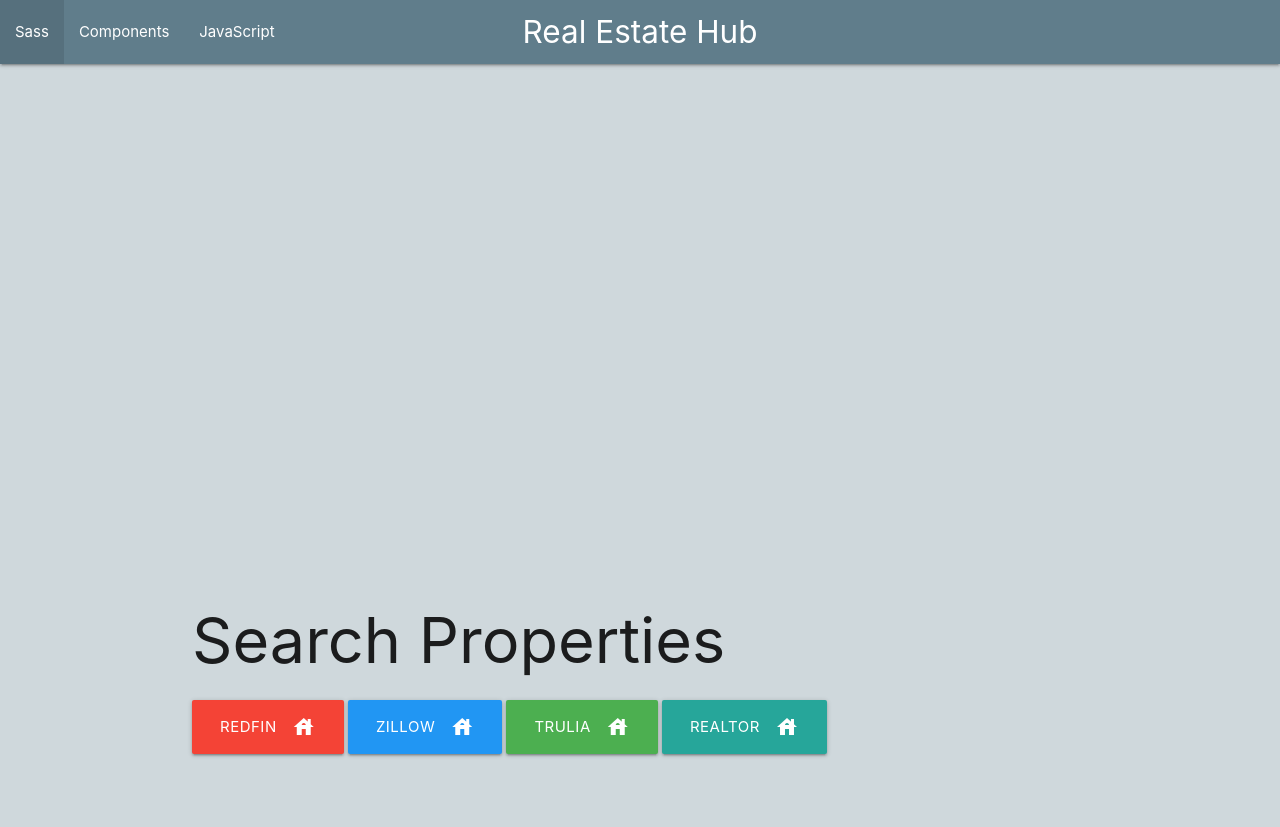
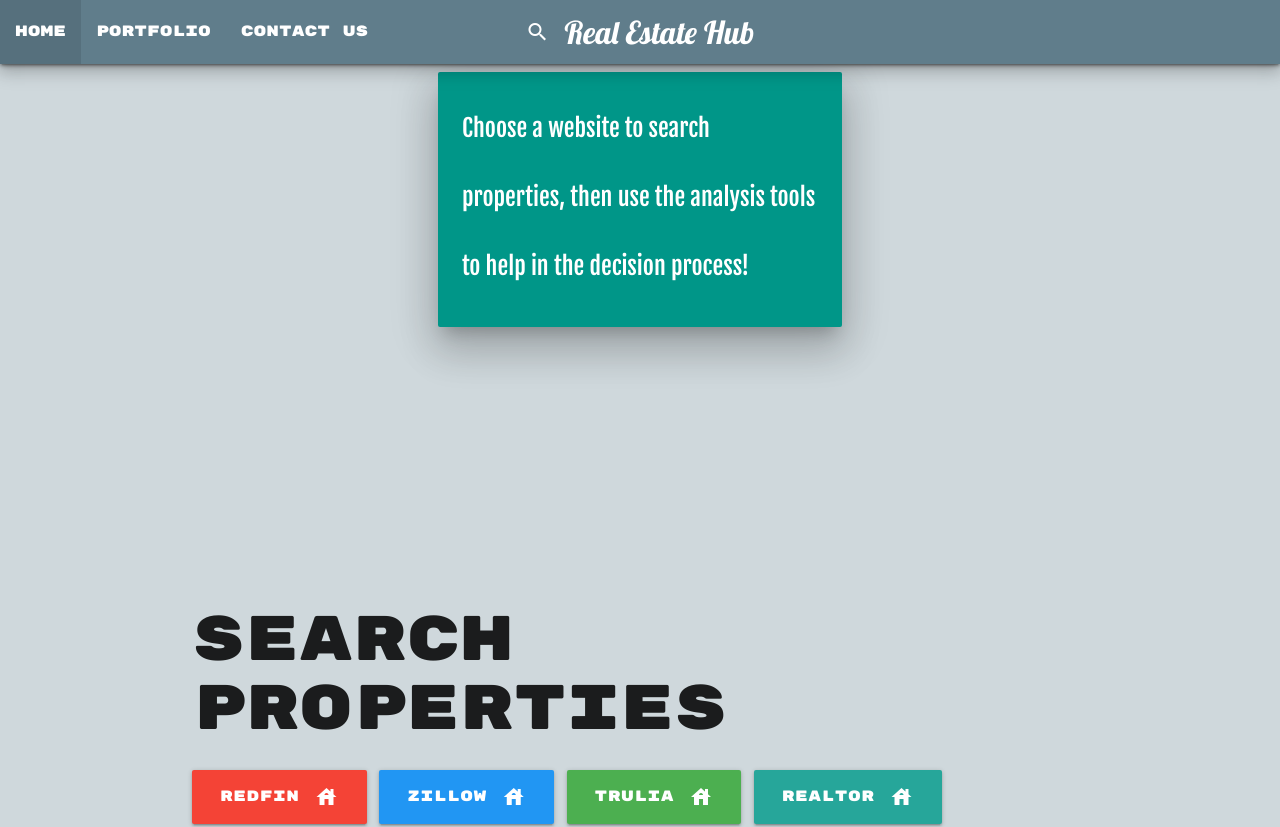
Before and after one commit to GarrettYoung510/Real-Estate-Hub, a plain HTML site: page index.html in a window 1280 px wide. Shown: the top 827 px of the page. Drawn offline with nearby package versions, Linux system fonts and the light colour scheme; a script that the page names is missing.

Commit message:
added text boxes with info

```diff
--- a/assets/css/style.css
+++ b/assets/css/style.css
@@ -15,3 +15,16 @@
 main {
     flex: 1 0 auto;
 }
+
+* {
+    font-family: 'Rubik Mono One', sans-serif;
+}
+
+#logo {
+    font-family: 'Lobster', cursive;
+}
+
+#about {
+    font-family: 'Fjalla One', sans-serif;
+    font-size: 18pt;
+}
--- a/index.html
+++ b/index.html
@@ -2,6 +2,10 @@
 <html>
 
 <head>
+    <!-- import google fonts -->
+    <link href="https://fonts.googleapis.com/css?family=Rubik+Mono+One&display=swap" rel="stylesheet">
+    <link href="https://fonts.googleapis.com/css?family=Fjalla+One&display=swap" rel="stylesheet">
+    <link href="https://fonts.googleapis.com/css?family=Lobster&display=swap" rel="stylesheet">
     <!--Import Google Icon Font-->
     <link href="https://fonts.googleapis.com/icon?family=Material+Icons" rel="stylesheet">
     <!-- Compiled and minified CSS -->
@@ -29,13 +33,21 @@
     </nav> -->
 
     <nav>
-        <div class="nav-wrapper blue-grey darken">
-            <a href="#" class="brand-logo center">Real Estate Hub</a>
+        <div class="navbar-fixed nav-wrapper blue-grey darken z-depth-3">
+            <a href="./index.html" class="brand-logo center" id="logo"><i class="material-icons left">search</i>Real Estate Hub</a>
             <ul id="nav-mobile" class="left hide-on-med-and-down">
-                <li><a href="sass.html">Sass</a></li>
-                <li><a href="badges.html">Components</a></li>
-                <li><a href="collapsible.html">JavaScript</a></li>
+                <li><a href="./index.html">Home</a></li>
+                <li><a href="#">Portfolio</a></li>
+                <li><a href="#">Contact Us</a></li>
             </ul>
+        </div>
+        <div class="row">
+            <div class="col m4"></div>
+            <div class="col s12 m4">
+                <div class="card-panel teal z-depth-5">
+                    <span class="white-text" id="about">Choose a website to search properties, then use the analysis tools to help in the decision process!</span>
+                </div>
+            </div>
         </div>
     </nav>
 
@@ -50,7 +62,16 @@
         <div class="parallax">
             <img src="./assets/images/0ece7c30a845698b228e66aafc32c4f9.jpg" />
         </div>
+
     </div>
+
+    <!--
+    </div>
+    <div class="parallax-container">
+        <div class="parallax">
+            <img src="./assets/images/0ece7c30a845698b228e66aafc32c4f9.jpg" />
+        </div>
+    </div> -->
 
     <div class="container">
         <h1 class="">Search Properties</h1>
@@ -62,20 +83,38 @@
 
     <div class="parallax-container">
         <div class="parallax">
-            <img class="responsive-img" src="./assets/images/2jan1_7_1348x500.jpg" />
+            <img class="responsive-img" src="./assets/images/ANALYSIS.png" />
+        </div>
+        <div class="row">
         </div>
     </div>
+
 
     <div class="container">
         <h1 class="">Analysis Tools</h1>
         <a class="waves-effect waves-light btn-large red" href="https://www.nerdwallet.com/mortgages/mortgage-calculator/calculate-mortgage-payment" target="_blank"><i class="material-icons right">money</i>Mortgage Calculator</a>
         <a class="waves-effect waves-light btn-large blue" href="https://www.besmartee.com/mortgage-calculator/closing-cost-calculator" target="_blank"><i class="material-icons right">money</i>Closing Costs</a>
         <a class="waves-effect waves-light btn-large green" href="" target="_blank"><i class="material-icons right">money</i>Expense Tracker</a>
-        <a class="waves-effect waves-light btn-large" href="https://docs.google.com/spreadsheets/d/16L1bHTgGgVI46zTYgLUPoWtuLtrI3LVUseShFmYmCv4/edit?usp=sharing" target="_blank"><i class="material-icons right">money</i>Analysis Spreadsheet</a>
+        <a class="waves-effect waves-light btn-large" href="https://docs.google.com/spreadsheets/d/16L1bHTgGgVI46zTYgLUPoWtuLtrI3LVUseShFmYmCv4/edit?usp=sharing" target="_blank"><i class="material-icons right">money</i>Spreadsheet</a>
+    </div>
+
+    <div class="parallax-container">
+        <div class="parallax">
+            <img src="./assets/images/2jan1_7_1348x500.jpg" />
+        </div>
+
     </div>
 
     <footer class="page-footer blue-grey darken">
+
         <div class="container">
+            <div class="col s12 m4">
+                <div class="card-panel teal z-depth-5">
+                    <span class="white-text" id="about">GC Rental manages and invests in rental properties in
+                                the bay area as well as silicon valley! If you have a property you would like to get off your hands
+                                contact us at GCRental510@Gmail.com! Thank you for visiting!</span>
+                </div>
+            </div>
             <div class="row">
                 <div class="col l6 s12">
                     <h5 class="white-text">Contact Us</h5>
```
Also changed, not shown: assets/images/2jan1_1_90.jpg (deleted), assets/images/2jan1_3_80.jpg (deleted), assets/images/2jan1_4_70.jpg (deleted), assets/images/2jan1_5_50.jpg (deleted), assets/images/2jan1_6_30.jpg (deleted).
